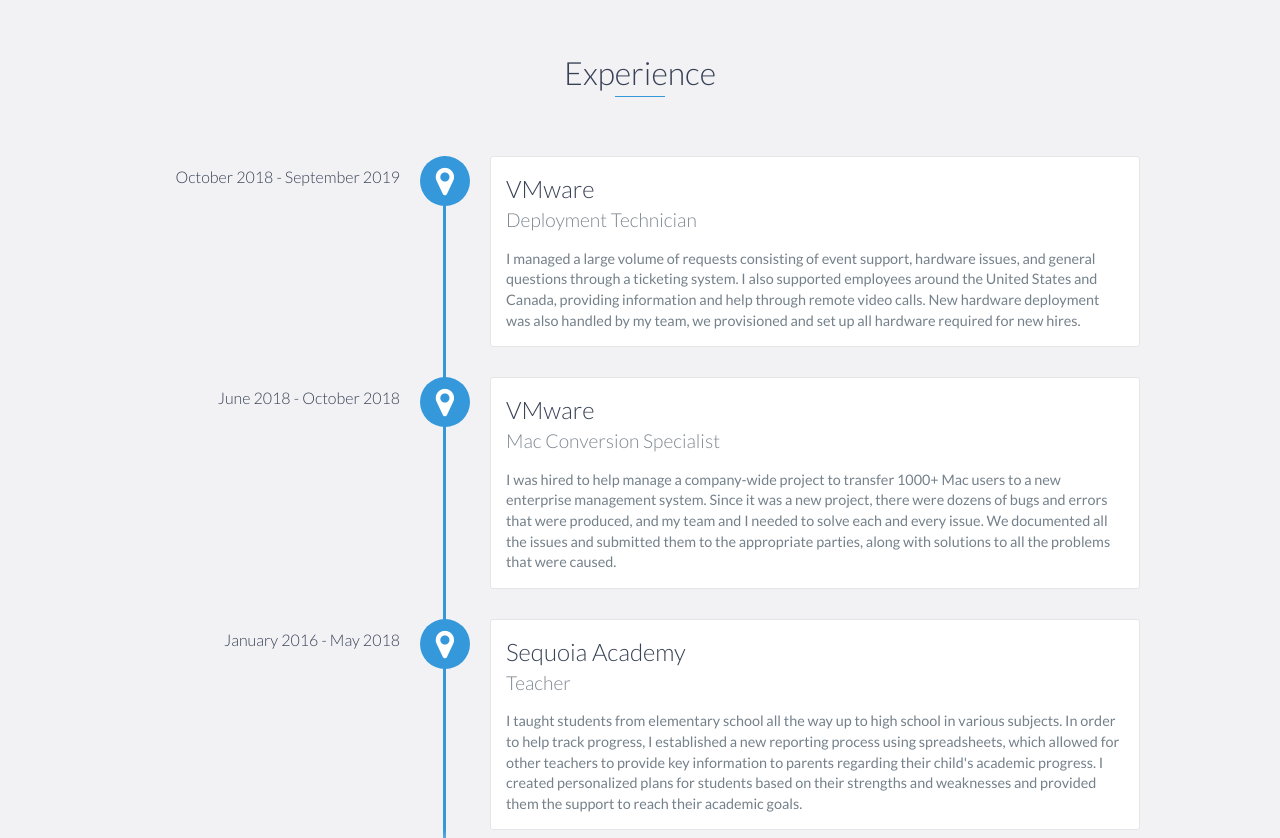
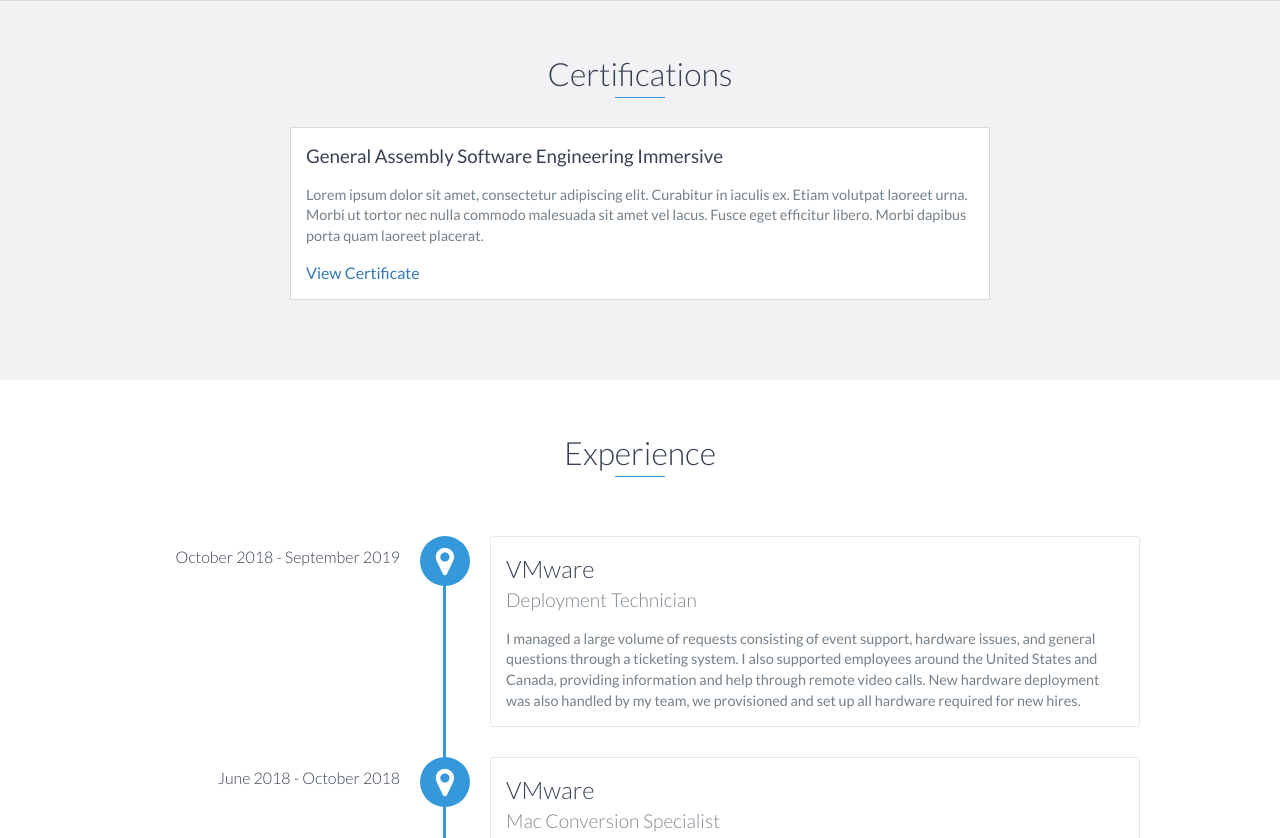
Before and after one commit to Ahwung/ahwung.github.io, a website: page index.html in a window 1280 px wide. Shown: the part 2220-3058 px from the top of the page. Drawn offline with nearby package versions, Linux system fonts and the light colour scheme.

Commit message:
added certifications section

```diff
--- a/index.html
+++ b/index.html
@@ -96,8 +96,6 @@
             <li>Node.js</li>
             <li>Angular</li>
             <li>React</li>
-
-
         </ul>
     </div>
     <!-- End #skills -->
@@ -144,7 +142,22 @@
     </div>
     <!-- End #projects -->
 
-    <div id="experience" class="background-alt">
+    <div class="optional-section background-alt">
+        <h2 class="heading">Certifications</h2>
+
+        <div class="optional-section-block">
+            <h3>General Assembly Software Engineering Immersive</h3>
+            <p>
+                Lorem ipsum dolor sit amet, consectetur adipiscing elit. Curabitur in iaculis ex. Etiam volutpat laoreet urna. Morbi ut tortor nec nulla commodo malesuada sit amet vel lacus. Fusce eget efficitur libero. Morbi dapibus porta quam laoreet placerat.
+            </p>
+            <a target="_blank" href="https://github.com/Ahwung/ahwung.github.io/blob/master/GA%20Software%20Engineering%20Immersive.pdf">View Certificate</a>
+        </div>
+        <!-- End .optional-section-block -->
+
+    </div>
+    <!-- End .optional-section -->
+
+    <div id="experience">
         <h2 class="heading">Experience</h2>
         <div id="experience-timeline">
             <div data-date="October 2018 - September 2019">
@@ -180,7 +193,7 @@
     </div>
     <!-- End #experience -->
 
-    <div id="education">
+    <div id="education" class="background-alt">
         <h2 class="heading">Education</h2>
         <div class="education-block">
             <h3>General Assembly</h3>
```
